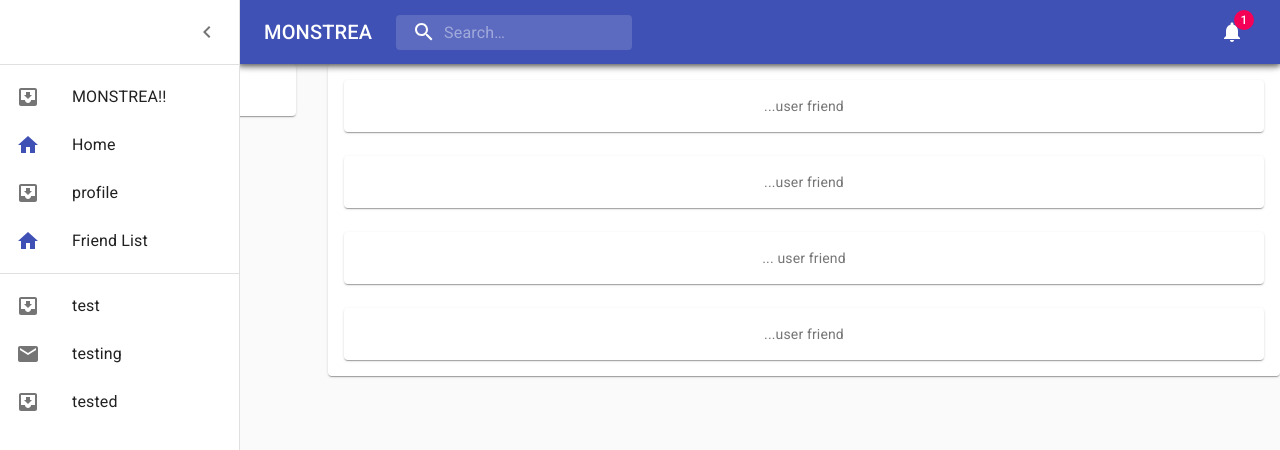
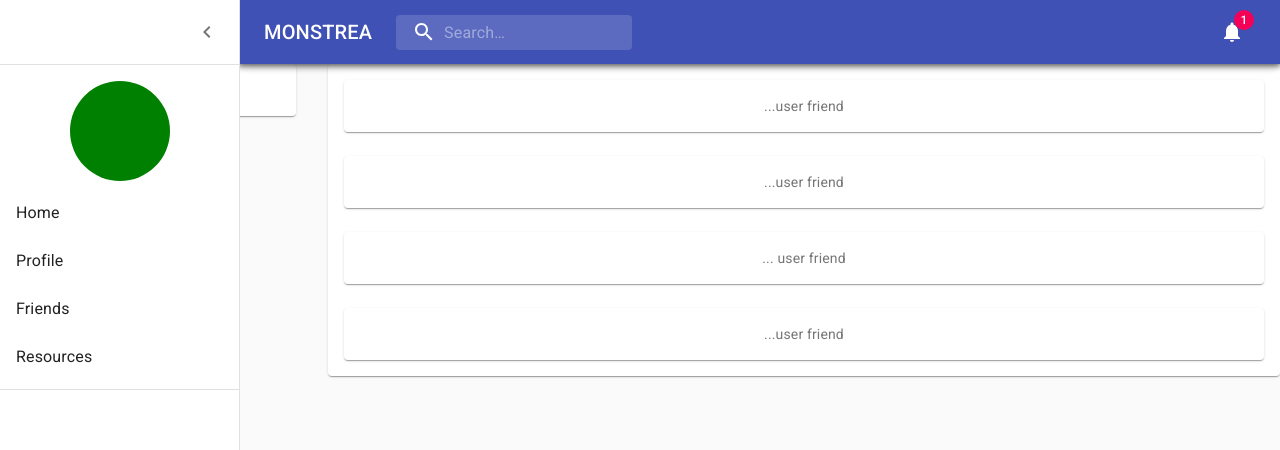
Before and after one commit to down-dive/monstera, a React (Create React App) app in the folder client/: page /friends in a window 1280 px wide. Both pictures are taken after a click on the button 36 px from the left and 32 px from the top of the page. Shown: the top 450 px of the page. Built offline with nearby package versions, Linux system fonts and the light colour scheme.

Commit message:
updated searchbar with danger button and working links

```diff
--- a/client/package.json
+++ b/client/package.json
@@ -12,11 +12,8 @@
     "@testing-library/user-event": "^12.8.3",
     "apollo-boost": "^0.4.9",
     "graphql": "^15.5.1",
-<<<<<<< HEAD
     "jwt-decode": "^3.1.2",
-=======
     "graphql-tag": "^2.12.5",
->>>>>>> 00e79d74617204db5184ac144a031a86567c0038
     "react": "^17.0.2",
     "react-dom": "^17.0.2",
     "react-router-dom": "^5.2.0",
--- a/client/src/components/Search-bar/index.js
+++ b/client/src/components/Search-bar/index.js
@@ -13,15 +13,12 @@ import MenuIcon from "@material-ui/icons/Menu";
 import ChevronLeftIcon from "@material-ui/icons/ChevronLeft";
 import ChevronRightIcon from "@material-ui/icons/ChevronRight";
 import ListItem from "@material-ui/core/ListItem";
-import ListItemIcon from "@material-ui/core/ListItemIcon";
 import ListItemText from "@material-ui/core/ListItemText";
-import InboxIcon from "@material-ui/icons/MoveToInbox";
-import MailIcon from "@material-ui/icons/Mail";
 import SearchIcon from "@material-ui/icons/Search";
 import NotificationsIcon from "@material-ui/icons/Notifications";
 import InputBase from "@material-ui/core/InputBase";
 import Badge from "@material-ui/core/Badge";
-import SvgIcon from "@material-ui/core/SvgIcon";
+import DangerButton from "../../components/DangerButton";
 
 const drawerWidth = 240;
 
@@ -143,12 +140,16 @@ const useStyles = makeStyles(theme => ({
   },
 }));
 
-function HomeIcon(props) {
-  return (
-    <SvgIcon {...props}>
-      <path d="M10 20v-6h4v6h5v-8h3L12 3 2 12h3v8z" />
-    </SvgIcon>
-  );
+// function HomeIcon(props) {
+//   return (
+//     <SvgIcon {...props}>
+//       <path d="M10 20v-6h4v6h5v-8h3L12 3 2 12h3v8z" />
+//     </SvgIcon>
+//   );
+// }
+
+function ListItemLink(props) {
+  return <ListItem button component="a" {...props} />;
 }
 
 export default function PersistentDrawerLeft() {
@@ -229,32 +230,23 @@ export default function PersistentDrawerLeft() {
         </div>
         <Divider />
         <List>
-          {["MONSTREA!!", "Home", "profile", "Friend List"].map(
-            (text, index) => (
-              <ListItem button key={text}>
-                <ListItemIcon>
-                  {index % 2 === 0 ? (
-                    <InboxIcon />
-                  ) : (
-                    <HomeIcon color="primary" />
-                  )}
-                </ListItemIcon>
-                <ListItemText primary={text} />
-              </ListItem>
-            )
-          )}
+          <ListItem button>
+          <DangerButton />
+          </ListItem>
+          <ListItemLink href="/">
+            <ListItemText primary="Home" />
+          </ListItemLink>
+          <ListItemLink href="/profile">
+            <ListItemText primary="Profile" />
+          </ListItemLink>
+          <ListItemLink href="/friends">
+            <ListItemText primary="Friends" />
+          </ListItemLink>
+          <ListItemLink href="/friends">
+            <ListItemText primary="Resources" />
+          </ListItemLink>
         </List>
         <Divider />
-        <List>
-          {["test", "testing", "tested"].map((text, index) => (
-            <ListItem button key={text}>
-              <ListItemIcon>
-                {index % 2 === 0 ? <InboxIcon /> : <MailIcon />}
-              </ListItemIcon>
-              <ListItemText primary={text} />
-            </ListItem>
-          ))}
-        </List>
       </Drawer>
     </div>
   );
```
